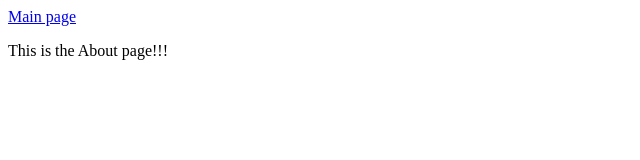
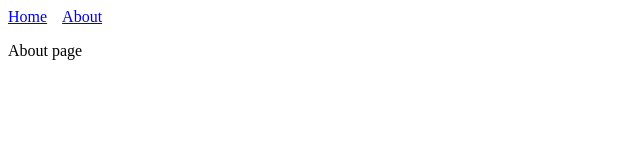
Before and after one commit to NikolasMelui/nextjs-test, a Next.js app: page /about in a window 1280 px wide. Shown: the top 160 px of the page, without its empty margins (0-640 px from the left). Built offline with nearby package versions, Linux system fonts and the light colour scheme.

Commit message:
Change the Link with the Header component

```diff
--- a/pages/about.js
+++ b/pages/about.js
@@ -1,11 +1,9 @@
-import Link from "next/link";
+import Header from "../components/Header";
 
 const About = () => (
   <div>
-    <Link href="/">
-      <a>Main page</a>
-    </Link>
-    <p>This is the About page!!!</p>
+    <Header />
+    <p>About page</p>
   </div>
 );
 
```
Also changed, not shown: pages/index.js (+3 -6 lines).
